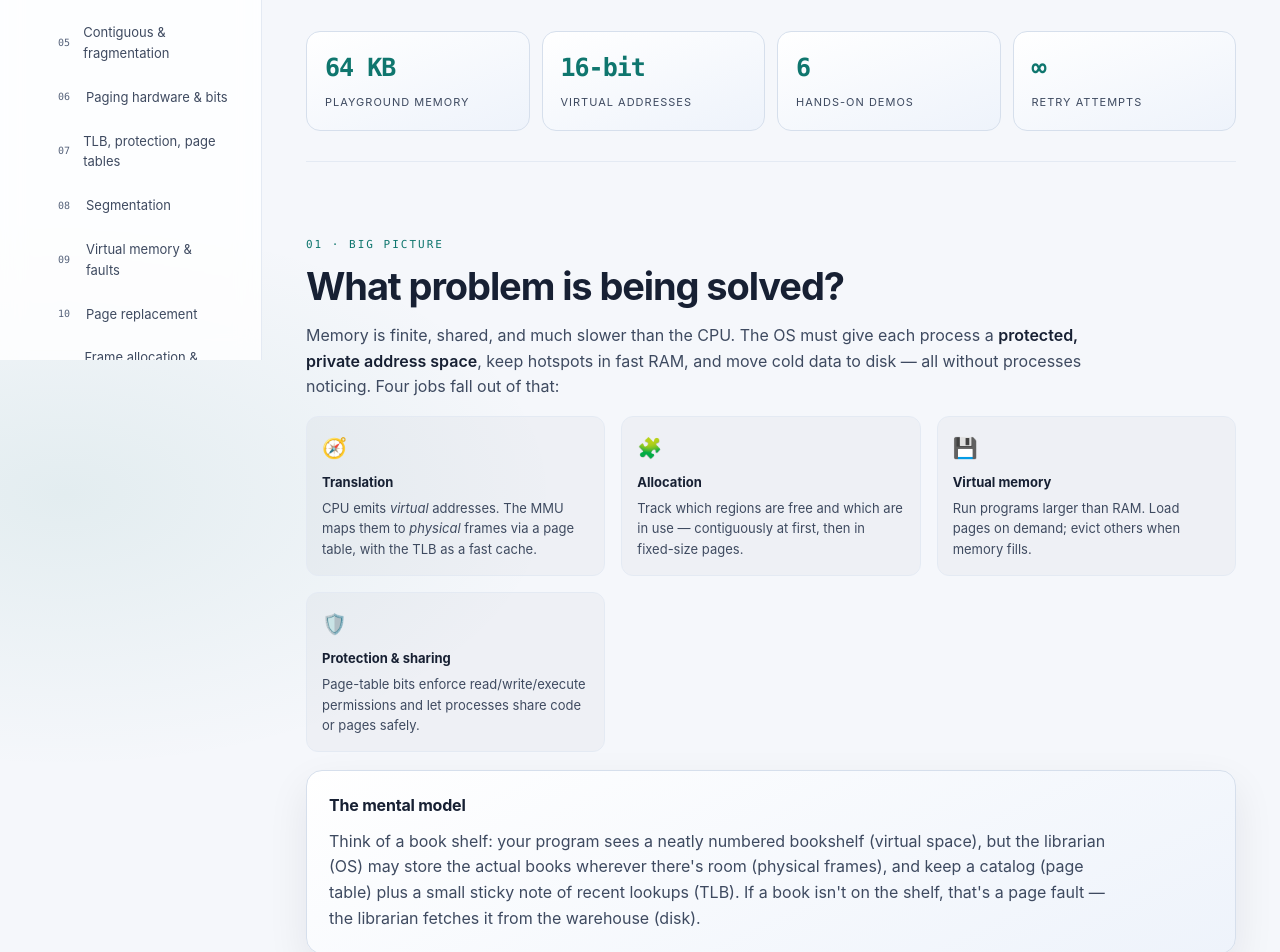
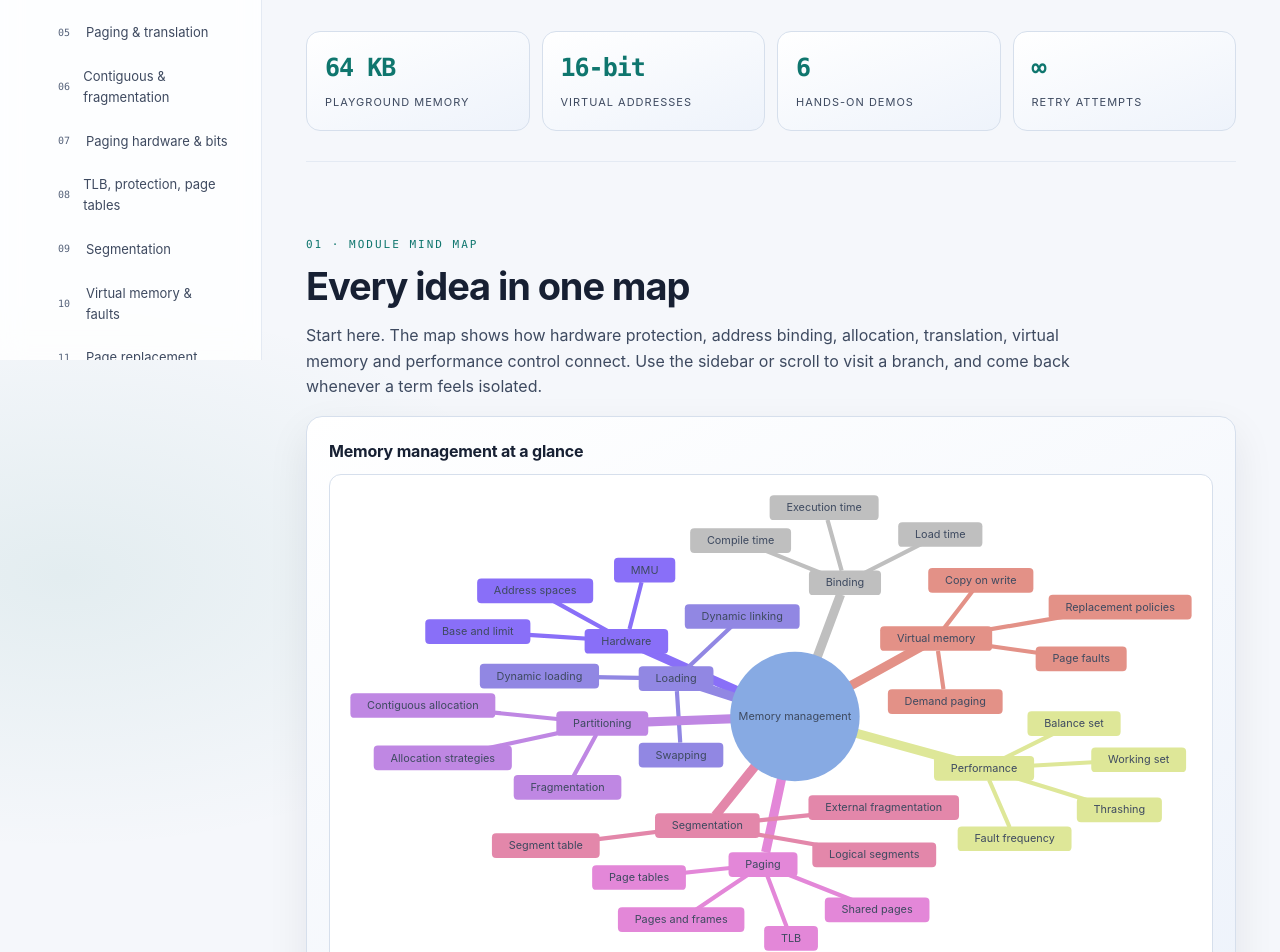
Before and after one commit to ravihamsa/vtu-cse-explainer, a React (Vite) app: page /#/s3/os/m4/overview in a window 1280 px wide. Shown: the part 440-1392 px from the top of the page. Built offline with nearby package versions, Linux system fonts and the light colour scheme.

Commit message:
Add module mind map and conceptual questions

```diff
--- a/scripts/smoke-test.mjs
+++ b/scripts/smoke-test.mjs
@@ -49,6 +49,8 @@ const check = async (name, expression, expected) => {
 };
 
 await check('diagram svgs rendered', `document.querySelectorAll('.native-diagram svg').length`, (n) => n >= 11);
+await check('module mind map', `!!document.querySelector('.native-diagram.mindmap svg')`, true);
+await check('conceptual questions', `document.querySelectorAll('.concept-questions li').length`, 15);
 await check('replacement faults', `document.getElementById('rp-faults').textContent`, '12');
 await check('TLB EAT', `document.getElementById('eat-value').textContent`, '140.0 ns');
 await check('thrashing utilisation', `document.getElementById('th-util').textContent`, (v) => v.endsWith('%'));
--- a/src/content/catalog.js
+++ b/src/content/catalog.js
@@ -17,20 +17,22 @@ export const catalog = {
               label: 'Module 4 · Memory Management',
               concepts: [
                 { id: 'overview', label: 'Big picture', number: '00' },
-                { id: 'basics', label: 'Hardware & protection', number: '01' },
-                { id: 'binding', label: 'Address binding', number: '02' },
-                { id: 'loading', label: 'Loading, linking, swapping', number: '03' },
-                { id: 'addressing', label: 'Paging & translation', number: '04' },
-                { id: 'fragmentation', label: 'Contiguous & fragmentation', number: '05' },
-                { id: 'paging', label: 'Paging hardware & bits', number: '06' },
-                { id: 'tlb', label: 'TLB, protection, page tables', number: '07' },
-                { id: 'segmentation', label: 'Segmentation', number: '08' },
-                { id: 'faults', label: 'Virtual memory & faults', number: '09' },
-                { id: 'replacement', label: 'Page replacement', number: '10' },
-                { id: 'allocation', label: 'Frame allocation & NUMA', number: '11' },
-                { id: 'thrashing', label: 'Thrashing & locality', number: '12' },
-                { id: 'practice', label: 'Worked problems', number: '13' },
-                { id: 'quiz', label: 'Knowledge check', number: '14' },
+                { id: 'mindmap', label: 'Module mind map', number: '01' },
+                { id: 'basics', label: 'Hardware & protection', number: '02' },
+                { id: 'binding', label: 'Address binding', number: '03' },
+                { id: 'loading', label: 'Loading, linking, swapping', number: '04' },
+                { id: 'addressing', label: 'Paging & translation', number: '05' },
+                { id: 'fragmentation', label: 'Contiguous & fragmentation', number: '06' },
+                { id: 'paging', label: 'Paging hardware & bits', number: '07' },
+                { id: 'tlb', label: 'TLB, protection, page tables', number: '08' },
+                { id: 'segmentation', label: 'Segmentation', number: '09' },
+                { id: 'faults', label: 'Virtual memory & faults', number: '10' },
+                { id: 'replacement', label: 'Page replacement', number: '11' },
+                { id: 'allocation', label: 'Frame allocation & NUMA', number: '12' },
+                { id: 'thrashing', label: 'Thrashing & locality', number: '13' },
+                { id: 'practice', label: 'Worked problems', number: '14' },
+                { id: 'questions', label: 'Conceptual questions', number: '15' },
+                { id: 'quiz', label: 'Knowledge check', number: '16' },
               ],
             },
           ],
--- a/src/diagrams/MermaidDiagram.jsx
+++ b/src/diagrams/MermaidDiagram.jsx
@@ -3,6 +3,44 @@ import { useEffect, useId, useRef, useState } from 'react';
 /* Flow diagrams: Mermaid's layout engine sizes every label before placing it,
    so long text wraps instead of overlapping. */
 const DEFINITIONS = {
+  mindmap: `mindmap
+    root((Memory management))
+      Hardware
+        Base and limit
+        MMU
+        Address spaces
+      Binding
+        Compile time
+        Load time
+        Execution time
+      Loading
+        Dynamic loading
+        Dynamic linking
+        Swapping
+      Partitioning
+        Contiguous allocation
+        Allocation strategies
+        Fragmentation
+      Paging
+        Pages and frames
+        Page tables
+        TLB
+        Shared pages
+      Segmentation
+        Segment table
+        Logical segments
+        External fragmentation
+      Virtual memory
+        Demand paging
+        Page faults
+        Copy on write
+        Replacement policies
+      Performance
+        Working set
+        Balance set
+        Fault frequency
+        Thrashing`,
+
   replacement: `flowchart LR
     A["Page fault"] --> B{"Free frame?"}
     B -- Yes --> C["Load page into frame"]
--- a/src/diagrams/diagram.css
+++ b/src/diagrams/diagram.css
@@ -29,6 +29,20 @@
 }
 
 .native-diagram.graphviz svg {
+  width: auto !important;
+  max-width: 100%;
+  height: auto !important;
+}
+
+/* Mind maps are radial and already sized by Mermaid; stretching them magnifies text. */
+.native-diagram.mermaid.mindmap {
+  display: flex;
+  justify-content: center;
+  align-items: center;
+  padding: 12px;
+}
+
+.native-diagram.mermaid.mindmap svg {
   width: auto !important;
   max-width: 100%;
   height: auto !important;
--- a/src/diagrams/index.jsx
+++ b/src/diagrams/index.jsx
@@ -14,6 +14,7 @@ const reactStages = new Set([
   'paging-hardware',
 ]);
 const mermaidStages = new Set([
+  'mindmap',
   'replacement',
   'thrashing-cycle',
   'cow-shared',
--- /dev/null
+++ b/src/sections/MindMapSection.jsx
@@ -0,0 +1,6 @@
+import RenderSection from './RenderSection.jsx';
+
+/** mindmap — the module's concepts as one connected roadmap. */
+export default function MindMapSection() {
+  return <RenderSection id="mindmap" />;
+}
--- /dev/null
+++ b/src/sections/QuestionsSection.jsx
@@ -0,0 +1,6 @@
+import RenderSection from './RenderSection.jsx';
+
+/** questions — conceptual prompts to answer after working through the module. */
+export default function QuestionsSection() {
+  return <RenderSection id="questions" />;
+}
--- a/src/sections/index.js
+++ b/src/sections/index.js
@@ -1,4 +1,5 @@
 import OverviewSection from './OverviewSection.jsx';
+import MindMapSection from './MindMapSection.jsx';
 import BasicsSection from './BasicsSection.jsx';
 import BindingSection from './BindingSection.jsx';
 import LoadingSection from './LoadingSection.jsx';
@@ -12,10 +13,12 @@ import ReplacementSection from './ReplacementSection.jsx';
 import AllocationSection from './AllocationSection.jsx';
 import ThrashingSection from './ThrashingSection.jsx';
 import PracticeSection from './PracticeSection.jsx';
+import QuestionsSection from './QuestionsSection.jsx';
 import QuizSection from './QuizSection.jsx';
 
 export const sectionComponents = [
   { id: 'overview', Component: OverviewSection },
+  { id: 'mindmap', Component: MindMapSection },
   { id: 'basics', Component: BasicsSection },
   { id: 'binding', Component: BindingSection },
   { id: 'loading', Component: LoadingSection },
@@ -29,5 +32,6 @@ export const sectionComponents = [
   { id: 'allocation', Component: AllocationSection },
   { id: 'thrashing', Component: ThrashingSection },
   { id: 'practice', Component: PracticeSection },
+  { id: 'questions', Component: QuestionsSection },
   { id: 'quiz', Component: QuizSection },
 ];
--- a/src/styles.css
+++ b/src/styles.css
@@ -305,6 +305,12 @@
     *, *::before, *::after { animation-duration: .01ms !important; transition-duration: .01ms !important; }
   }
 
+  /* Conceptual revision prompts */
+  .concept-questions { list-style: none; counter-reset: concept-q; display: grid; grid-template-columns: repeat(auto-fit, minmax(300px, 1fr)); gap: 10px; padding: 0; margin: 0; }
+  .concept-questions li { counter-increment: concept-q; position: relative; padding: 14px 16px 14px 50px; border: 1px solid var(--border); border-radius: 12px; background: var(--panel-2); color: var(--muted); font-size: 13px; line-height: 1.55; }
+  .concept-questions li::before { content: counter(concept-q, decimal-leading-zero); position: absolute; left: 15px; top: 16px; font: 600 11px var(--mono); color: var(--accent); }
+  .concept-questions strong { color: var(--text); }
+
   /* Quiz */
   .q-text { font-size: 19px; font-weight: 600; letter-spacing: -.3px; margin: 6px 0 20px; }
   .options { display: grid; gap: 9px; }
```
Also changed, not shown: src/content/sections.js, 1 other file (tests, documents, lock files or other folders).
